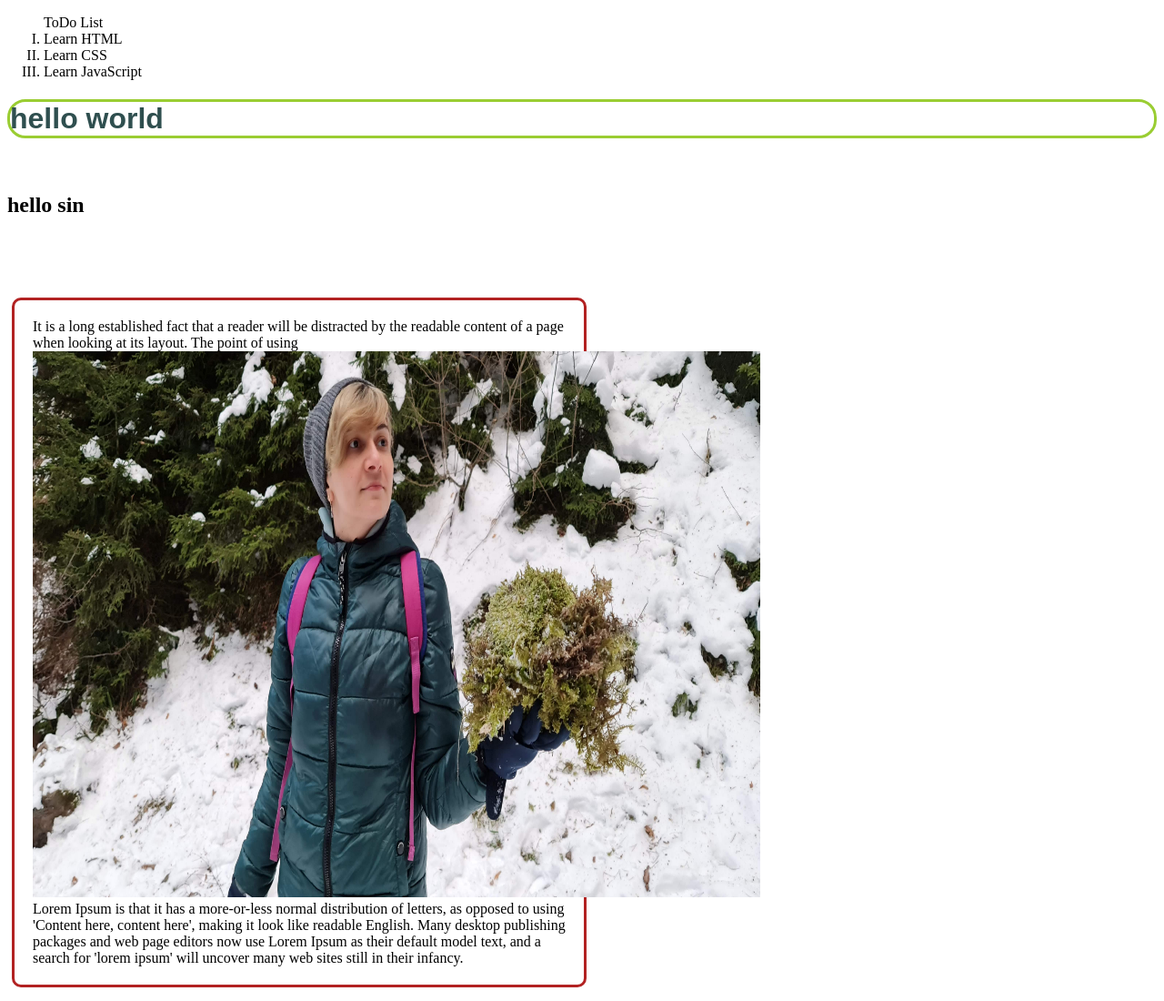
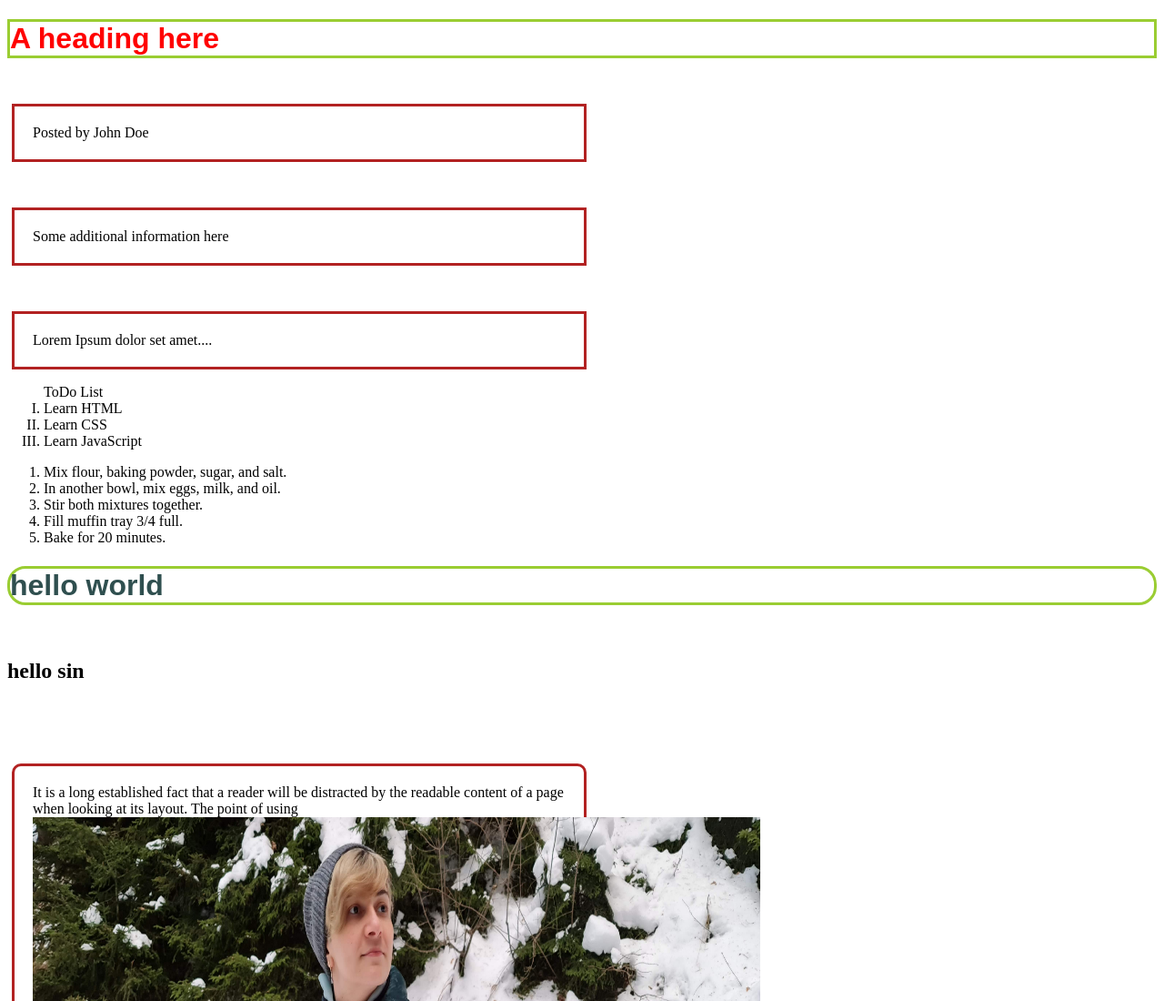
Before and after one commit to ananersesian/first, a plain HTML site: page index.html in a window 1280 px wide. Shown: the top 1100 px of the page at 91% size. Drawn offline with Linux system fonts and the light colour scheme.

Commit message:
added header

```diff
--- a/index.html
+++ b/index.html
@@ -5,14 +5,26 @@
     <link rel="stylesheet" href="styles/main.css">
 </head>
 <body>
-
+<header>
+    <h1>A heading here</h1>
+    <p>Posted by John Doe</p>
+    <p>Some additional information here</p>
+</header>
+<p>Lorem Ipsum dolor set amet....</p>
+</article>
 <ul>
     ToDo List
     <li>Learn HTML</li>
     <li>Learn CSS</li>
     <li>Learn JavaScript</li>
 </ul>
-
+<ol>
+    <li>Mix flour, baking powder, sugar, and salt.</li>
+    <li>In another bowl, mix eggs, milk, and oil.</li>
+    <li>Stir both mixtures together.</li>
+    <li>Fill muffin tray 3/4 full.</li>
+    <li>Bake for 20 minutes.</li>
+</ol>
 <div>
     <h1 style="color:darkslategrey" class="rounded">hello world</h1>
     <br>
```
